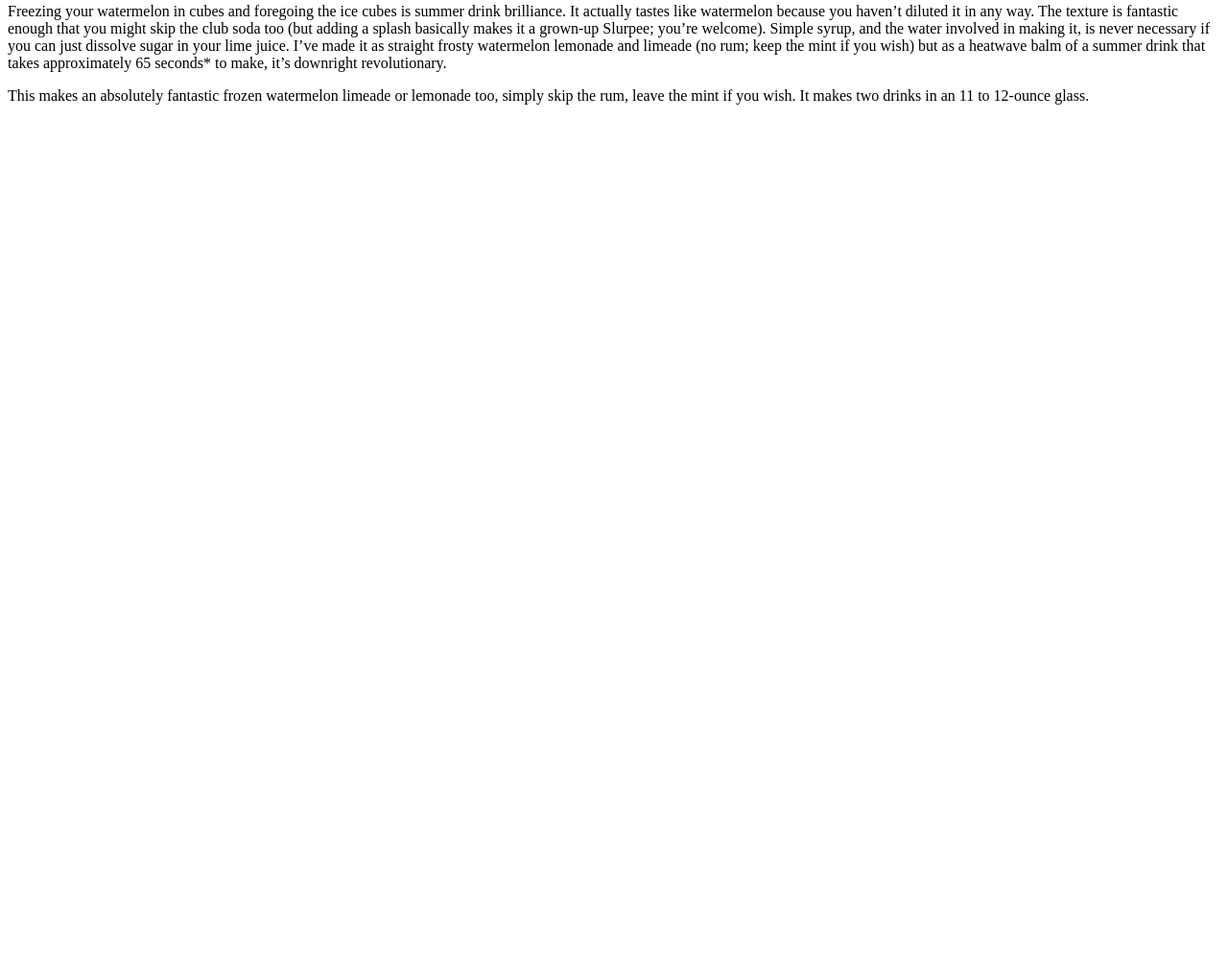
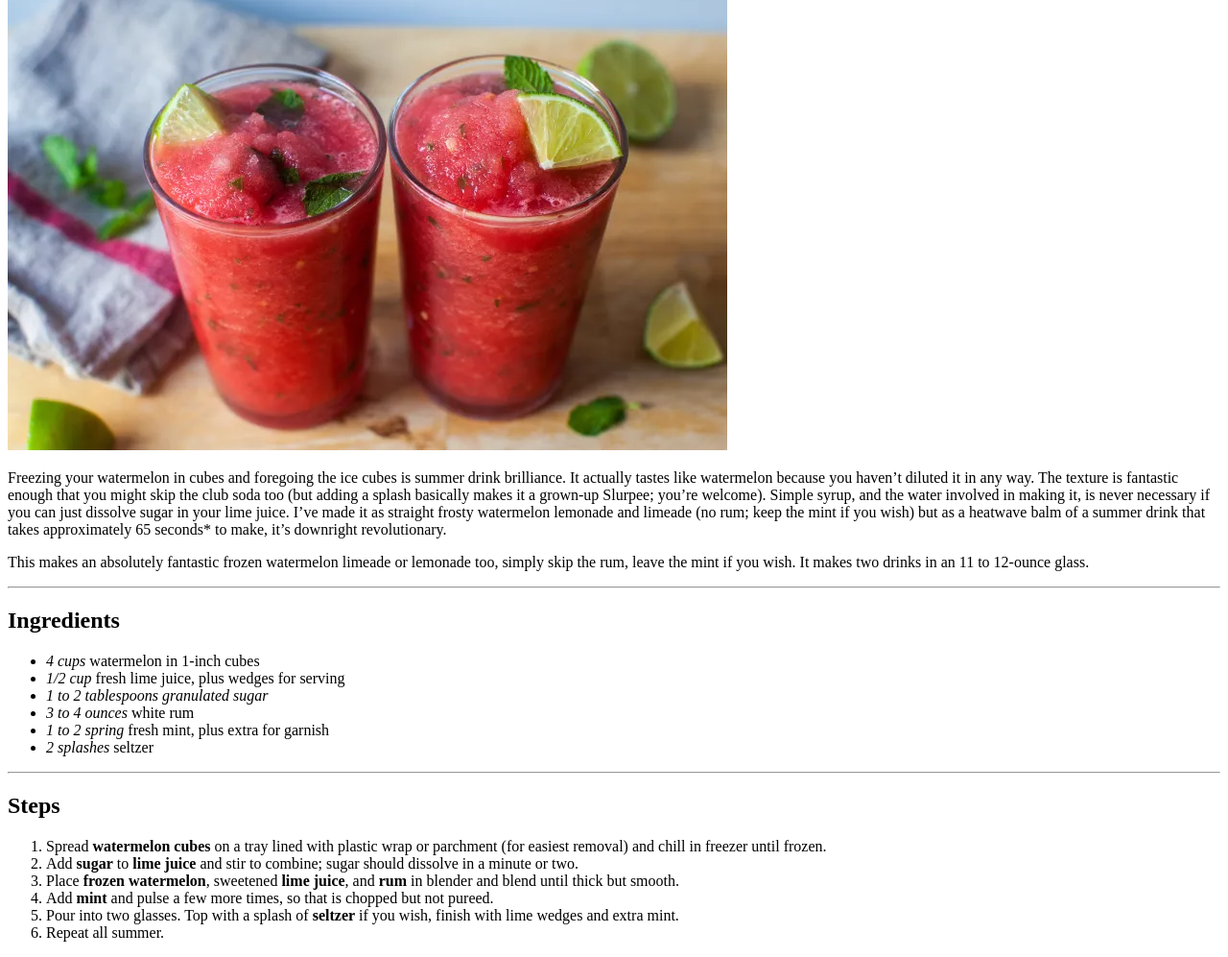
Before and after one commit to malwaredb86/odin-recipes, a plain HTML site: page recipes/frozen-watermelon-mojitos.html in a window 1280 px wide. Shown: the part 111-1108 px from the top of the page at 96% size. Before the commit the page ends 800 px from the top, so only its background shows below. Drawn offline with Linux system fonts and the light colour scheme.

Commit message:
Fix link to and format watermelon mojito

```diff
--- a/recipes/frozen-watermelon-mojitos.html
+++ b/recipes/frozen-watermelon-mojitos.html
@@ -11,7 +11,7 @@
 
 <body>
     <h1>Frozen Watermelon Mojitos</h1>
-    <p><img src="../images/frozen-watermelon-mojitos.jpg"
+    <p><img src="../images/frozen-watermelon-mojito.jpg"
             alt="two glasses of frozen watermelon mojito"></p>
     <p>Freezing your watermelon in cubes and foregoing the ice cubes is
         summer drink brilliance. It actually tastes like watermelon
@@ -27,6 +27,41 @@
     <p>This makes an absolutely fantastic frozen watermelon limeade or
         lemonade too, simply skip the rum, leave the mint if you wish.
         It makes two drinks in an 11 to 12-ounce glass.</p>
+    <hr>
+    <h2>Ingredients</h2>
+    <ul>
+        <li><em>4 cups</em> watermelon in 1-inch cubes</li>
+        <li><em>1/2 cup</em> fresh lime juice, plus wedges for serving
+        </li>
+        <li><em>1 to 2 tablespoons granulated sugar</em></li>
+        <li><em>3 to 4 ounces</em> white rum</li>
+        <li><em>1 to 2 spring</em> fresh mint, plus extra for garnish
+        </li>
+        <li><em>2 splashes</em> seltzer</li>
+    </ul>
+    <hr>
+    <h2>Steps</h2>
+    <ol>
+        <li>Spread <strong>watermelon cubes</strong> on a tray lined
+            with plastic wrap or
+            parchment (for easiest removal) and chill in freezer until
+            frozen.</li>
+        <li>Add <strong>sugar</strong> to <strong>lime juice</strong>
+            and stir to combine; sugar should
+            dissolve in a minute or two.</li>
+        <li>Place <strong>frozen watermelon</strong>, sweetened
+            <strong>lime juice</strong>, and <strong>rum</strong> in
+            blender and blend until thick but smooth.
+        </li>
+        <li>Add <strong>mint</strong> and pulse a few more times, so
+            that is chopped but
+            not pureed.</li>
+        <li>Pour into two glasses. Top with a splash of
+            <strong>seltzer</strong> if you
+            wish, finish with lime wedges and extra mint.
+        </li>
+        <li>Repeat all summer.</li>
+    </ol>
 </body>
 
 </html>
```
Also changed, not shown: index.html (+2 -1 lines).
